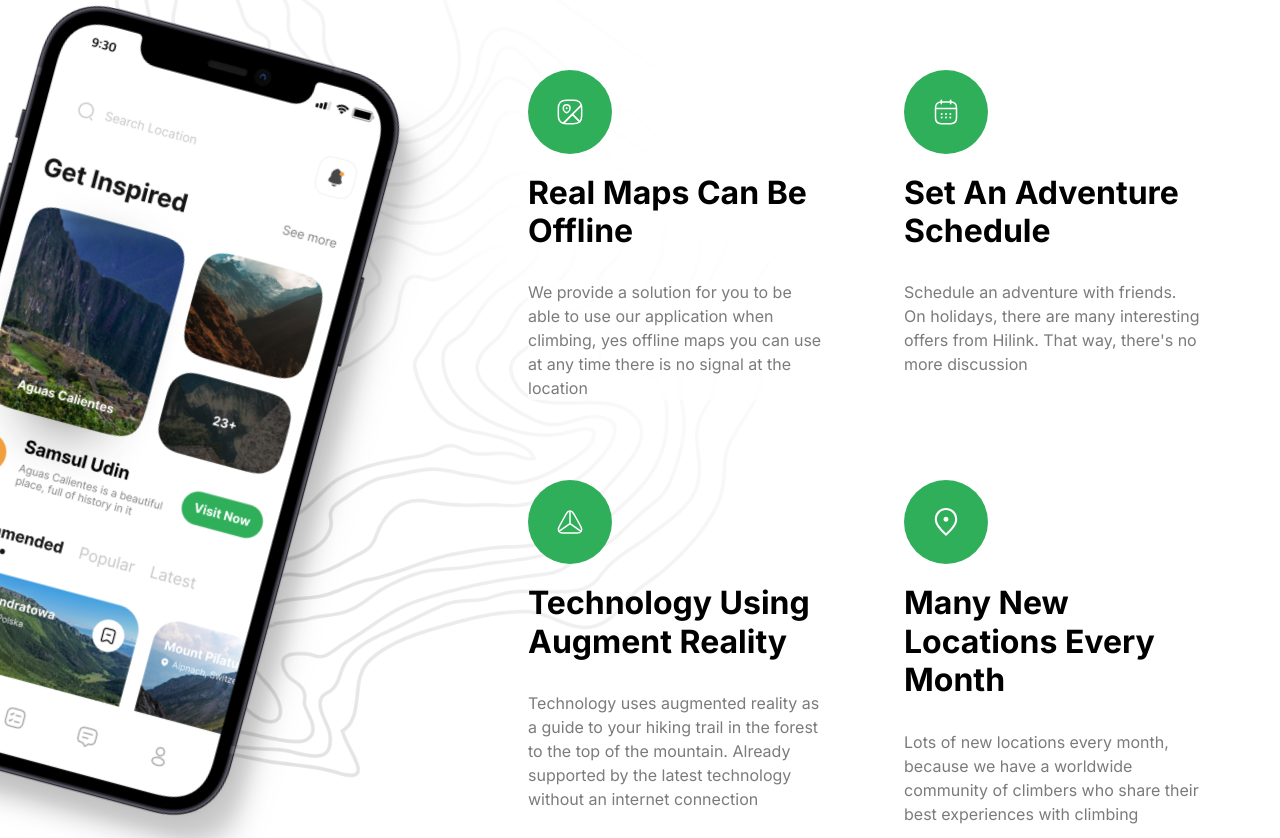
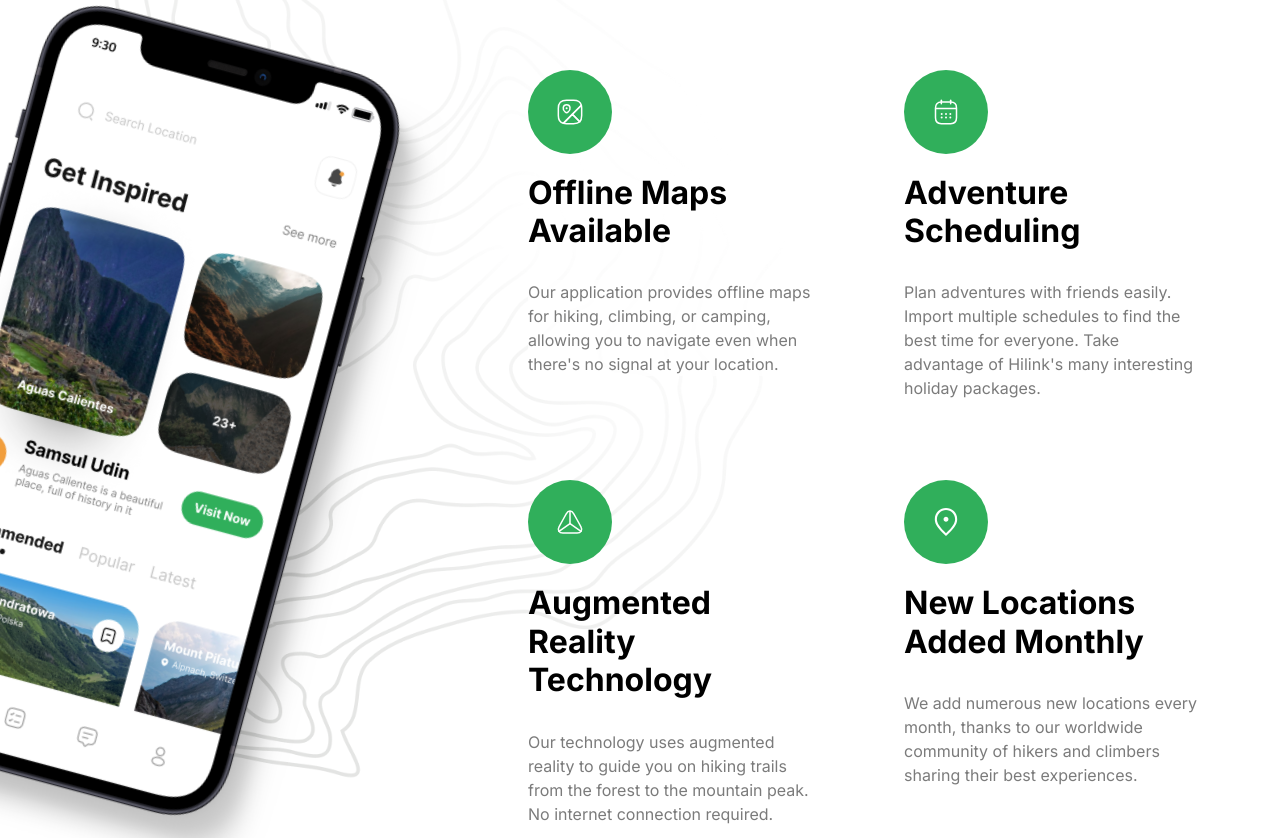
Before and after one commit to morganwalkup/nextjs-travel-app, a Next.js app: page / in a window 1280 px wide. Shown: the part 2902-3740 px from the top of the page. Built offline with nearby package versions, Linux system fonts and the light colour scheme.

Commit message:
Improve copy

```diff
--- a/constants/index.ts
+++ b/constants/index.ts
@@ -18,32 +18,32 @@ export const PEOPLE_URL = [
 // FEATURES SECTION
 export const FEATURES = [
   {
-    title: 'Real maps can be offline',
+    title: 'Offline maps available',
     icon: '/map.svg',
     variant: 'green',
     description:
-      'We provide a solution for you to be able to use our application when climbing, yes offline maps you can use at any time there is no signal at the location',
+      'Our application provides offline maps for hiking, climbing, or camping, allowing you to navigate even when there\'s no signal at your location.',
   },
   {
-    title: 'Set an adventure schedule',
+    title: 'Adventure scheduling',
     icon: '/calendar.svg',
     variant: 'green',
     description:
-      "Schedule an adventure with friends. On holidays, there are many interesting offers from Hilink. That way, there's no more discussion",
+      'Plan adventures with friends easily. Import multiple schedules to find the best time for everyone. Take advantage of Hilink\'s many interesting holiday packages.',
   },
   {
-    title: 'Technology using augment reality',
+    title: 'Augmented reality technology',
     icon: '/tech.svg',
     variant: 'green',
     description:
-      'Technology uses augmented reality as a guide to your hiking trail in the forest to the top of the mountain. Already supported by the latest technology without an internet connection',
+      'Our technology uses augmented reality to guide you on hiking trails from the forest to the mountain peak. No internet connection required.',
   },
   {
-    title: 'Many new locations every month',
+    title: 'New locations added monthly',
     icon: '/location.svg',
     variant: 'orange',
     description:
-      'Lots of new locations every month, because we have a worldwide community of climbers who share their best experiences with climbing',
+      'We add numerous new locations every month, thanks to our worldwide community of hikers and climbers sharing their best experiences.',
   },
 ];
 
@@ -62,7 +62,7 @@ export const FOOTER_LINKS = [
   },
   {
     title: 'Our Community',
-    links: ['Climbing xixixi', 'Hiking hilink', 'Hilink kinthill'],
+    links: ['Climbing community', 'Hiking with Hilink', 'Hilink camping'],
   },
 ];
 
```
